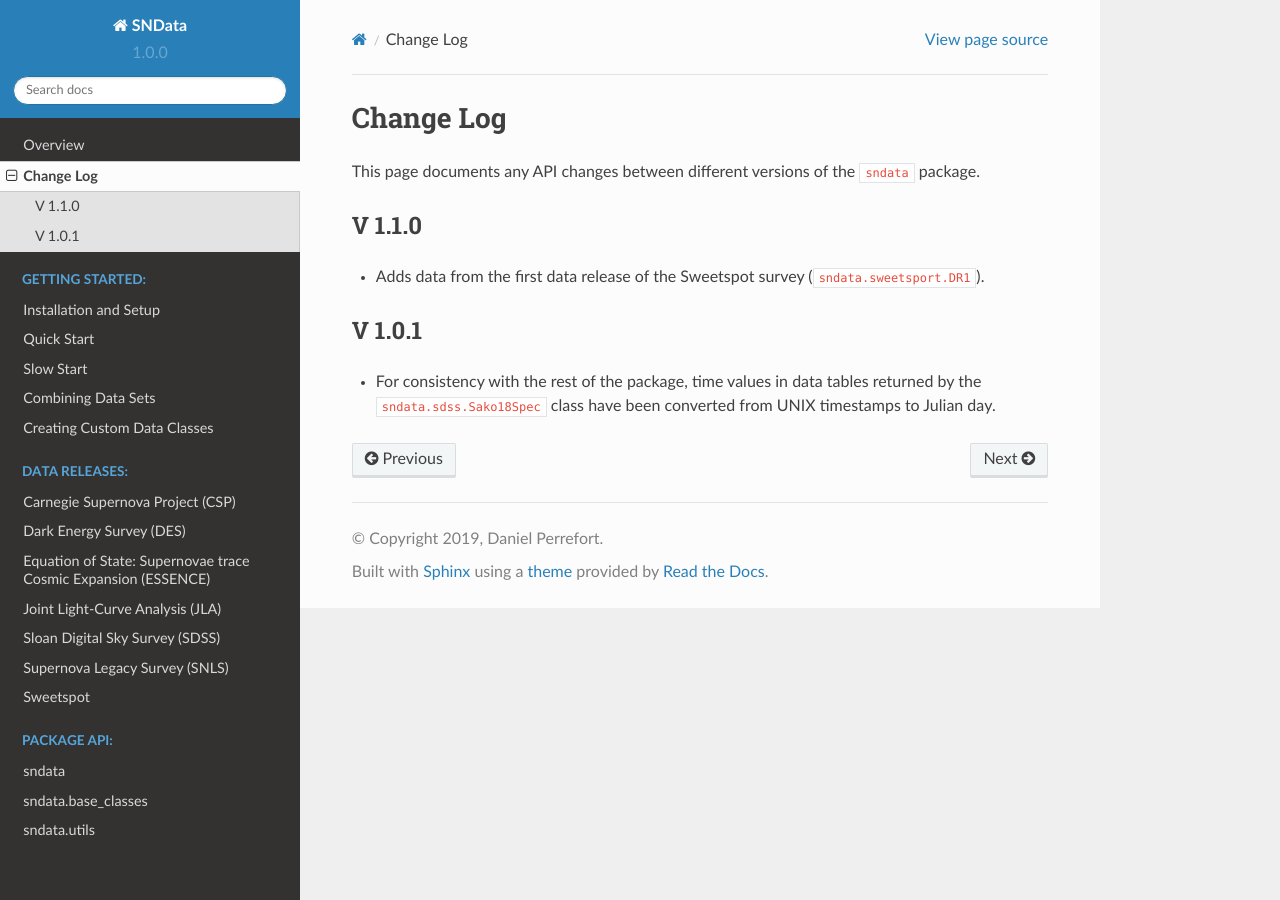
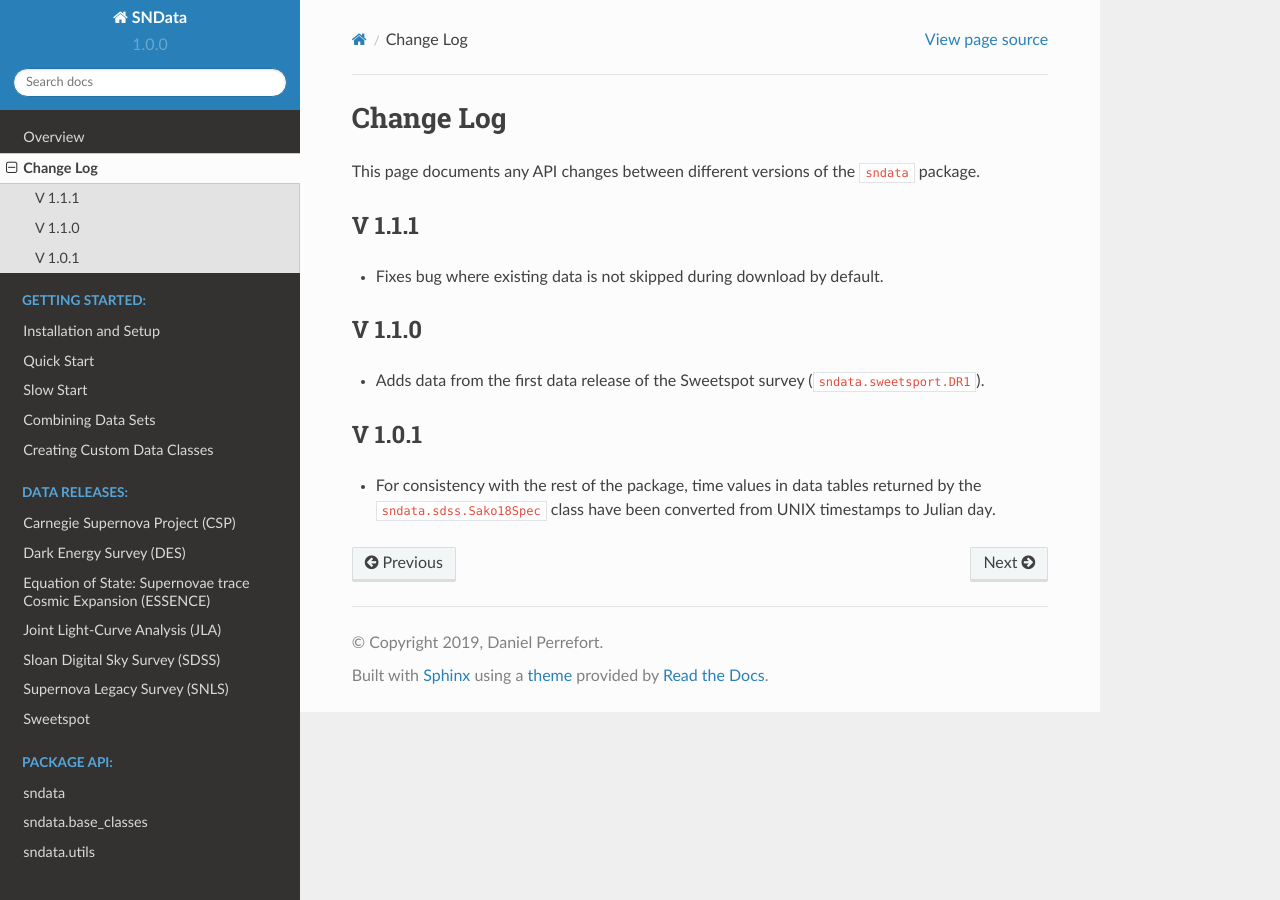
Before and after one commit to sncosmo/SNData, a Sphinx documentation site: the page built from docs/source/change_log.rst, in a window 1280 px wide. Built offline with Sphinx 7.4.7 and the Read the Docs theme 2.0.0, drawn with Linux system fonts in a browser that asks for light colours.

Commit message:
Updates docs

```diff
--- a/docs/source/change_log.rst
+++ b/docs/source/change_log.rst
@@ -3,6 +3,11 @@ Change Log
 
 This page documents any API changes between different versions of the
 ``sndata`` package.
+
+V 1.1.1
+-------
+
+- Fixes bug where existing data is not skipped during download by default.
 
 V 1.1.0
 -------
```
